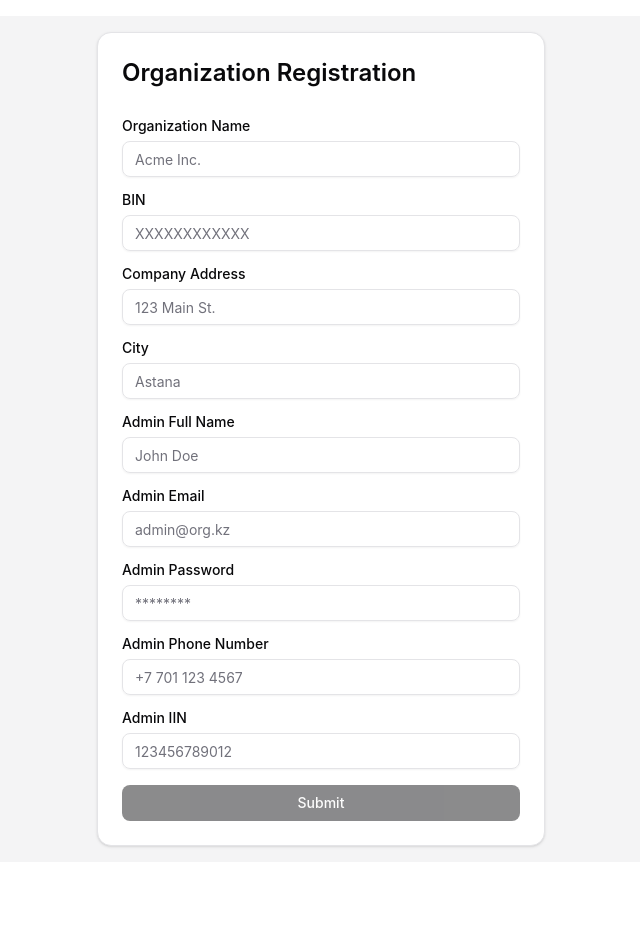
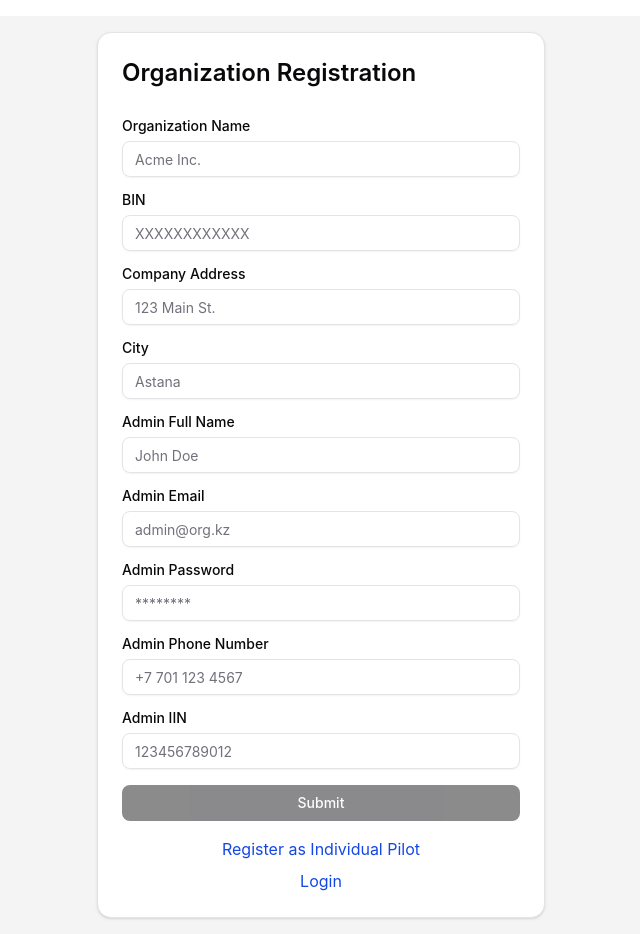
Before and after one commit to Eager-coder/utm-front, a React app: page /org-registration in a window 1280 px wide. Shown: the whole page, without its empty margins (319-959 px from the left). Before the commit the page ends 862 px from the top, so only its background shows below. Built offline with nearby package versions, Linux system fonts and the light colour scheme; no server answers; the HTML template or start-up script is replaced by a standard one.

Commit message:
add login and register links

```diff
--- a/src/components/pilot-registration/PilotRegistrationPage.tsx
+++ b/src/components/pilot-registration/PilotRegistrationPage.tsx
@@ -1,6 +1,6 @@
 // src/routes/PilotRegistrationPage.tsx
 import React, { useState } from 'react'
-import { useNavigate } from '@tanstack/react-router'
+import { Link, useNavigate } from '@tanstack/react-router'
 import { useQuery, useMutation } from '@tanstack/react-query'
 import apiClient from '@/api/apiClient'
 import {
@@ -118,7 +118,6 @@ export function PilotRegistrationPage() {
           onChange={(e) => setFullName(e.target.value)}
           required
         />
-
         <Input
           type="email"
           placeholder="Email"
@@ -126,7 +125,6 @@ export function PilotRegistrationPage() {
           onChange={(e) => setEmail(e.target.value)}
           required
         />
-
         <Input
           type="password"
           placeholder="Password"
@@ -134,7 +132,6 @@ export function PilotRegistrationPage() {
           onChange={(e) => setPassword(e.target.value)}
           required
         />
-
         <Input
           type="tel"
           placeholder="Phone number"
@@ -142,14 +139,12 @@ export function PilotRegistrationPage() {
           onChange={(e) => setPhone(e.target.value)}
           required
         />
-
         <Input
           placeholder="IIN"
           value={iin}
           onChange={(e) => setIin(e.target.value)}
           required
         />
-
         <div className="space-y-2">
           <label className="flex items-center">
             <Checkbox
@@ -174,7 +169,6 @@ export function PilotRegistrationPage() {
             <span className="ml-2">Organization member</span>
           </label>
         </div>
-
         {orgMember && (
           <Select
             onValueChange={(val) => setOrgId(Number(val))}
@@ -194,10 +188,21 @@ export function PilotRegistrationPage() {
             </SelectContent>
           </Select>
         )}
-
         <Button type="submit" disabled={isSubmitting} className="w-full">
           {isSubmitting ? 'Submitting…' : 'Submit'}
         </Button>
+        <Link
+          className="block mt-4  text-center text-blue-700 mx-auto w-full"
+          to="/org-registration"
+        >
+          Register as Organization
+        </Link>{' '}
+        <Link
+          className="block mt-1  text-center text-blue-700 mx-auto w-full"
+          to="/login"
+        >
+          Login
+        </Link>
       </form>
     </div>
   )
--- a/src/routes/login/index.tsx
+++ b/src/routes/login/index.tsx
@@ -1,5 +1,5 @@
 import React, { useState } from 'react'
-import { createFileRoute, useNavigate } from '@tanstack/react-router'
+import { createFileRoute, Link, useNavigate } from '@tanstack/react-router'
 import { useMutation } from '@tanstack/react-query'
 import { login, type LoginCredentials } from '../../api/user/login' // Import new login function and types
 import { useUser } from '../../contexts/UserContext' // Import useUser hook
@@ -57,6 +57,10 @@ function RouteComponent() {
         <Button type="submit" className="w-full" disabled={mutation.isPending}>
           {mutation.isPending ? 'Logging in...' : 'Login'}
         </Button>
+        <div className="flex flex-row justify-between mt-5 text-sm text-blue-700">
+          <Link to="/org-registration">Register as Organization</Link>
+          <Link to="/pilot-registration">Register as Individual Pilot</Link>
+        </div>
       </form>
     </div>
   )
--- a/src/routes/org-registration/index.tsx
+++ b/src/routes/org-registration/index.tsx
@@ -1,5 +1,5 @@
 // src/routes/organization-registration.page.tsx
-import { createFileRoute, useNavigate } from '@tanstack/react-router'
+import { createFileRoute, Link, useNavigate } from '@tanstack/react-router'
 import { useMutation } from '@tanstack/react-query'
 import { useForm } from 'react-hook-form'
 import { zodResolver } from '@hookform/resolvers/zod'
@@ -250,8 +250,20 @@ function OrganizationRegistrationPage() {
               </Button>
             </form>
           </Form>
+          <Link
+            className="block mt-4  text-center text-blue-700 mx-auto w-full"
+            to="/pilot-registration"
+          >
+            Register as Individual Pilot
+          </Link>{' '}
+          <Link
+            className="block mt-2  text-center text-blue-700 mx-auto w-full"
+            to="/login"
+          >
+            Login
+          </Link>
         </CardContent>
-      </Card>
+      </Card>{' '}
     </div>
   )
 }
```
